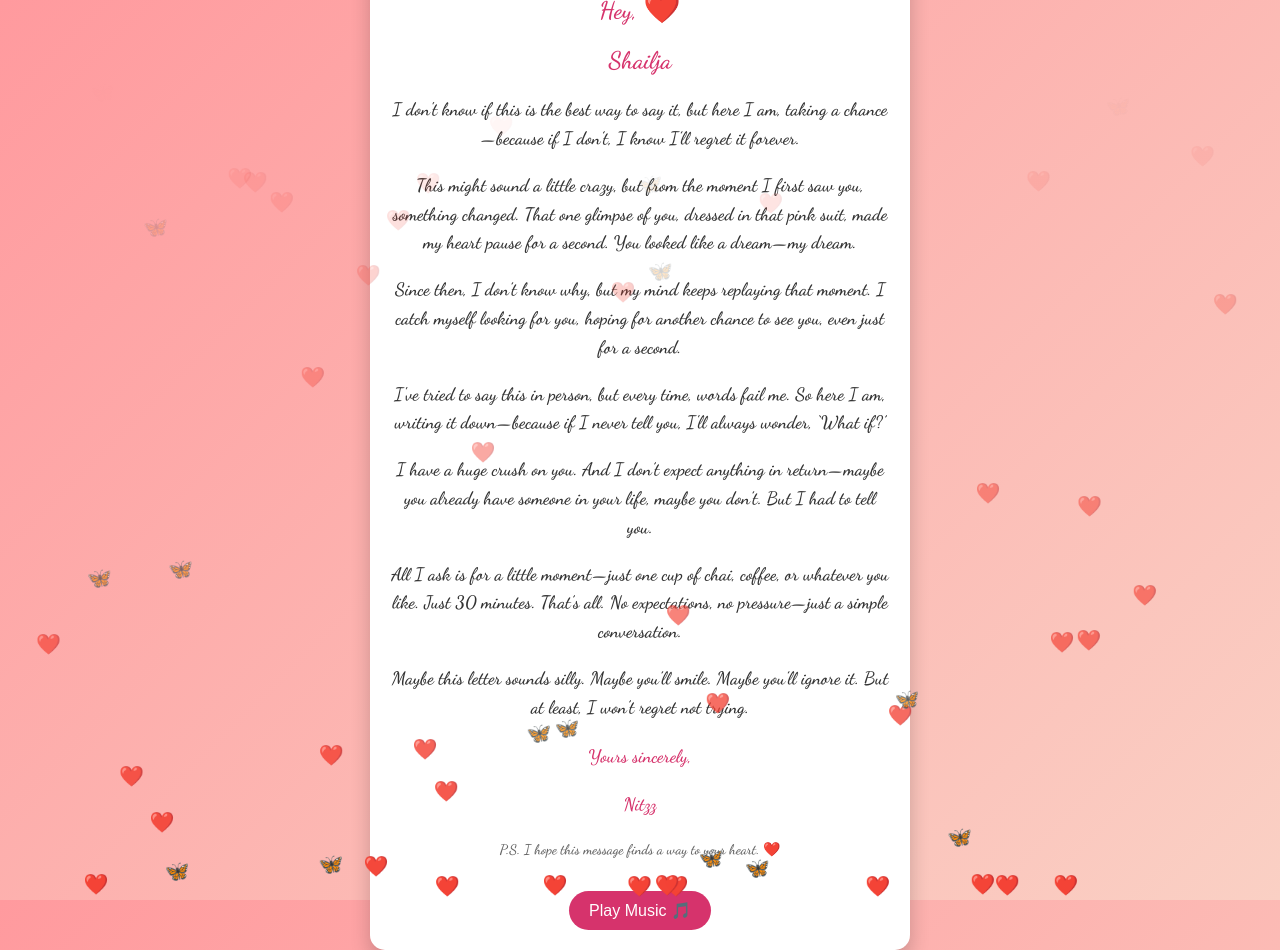
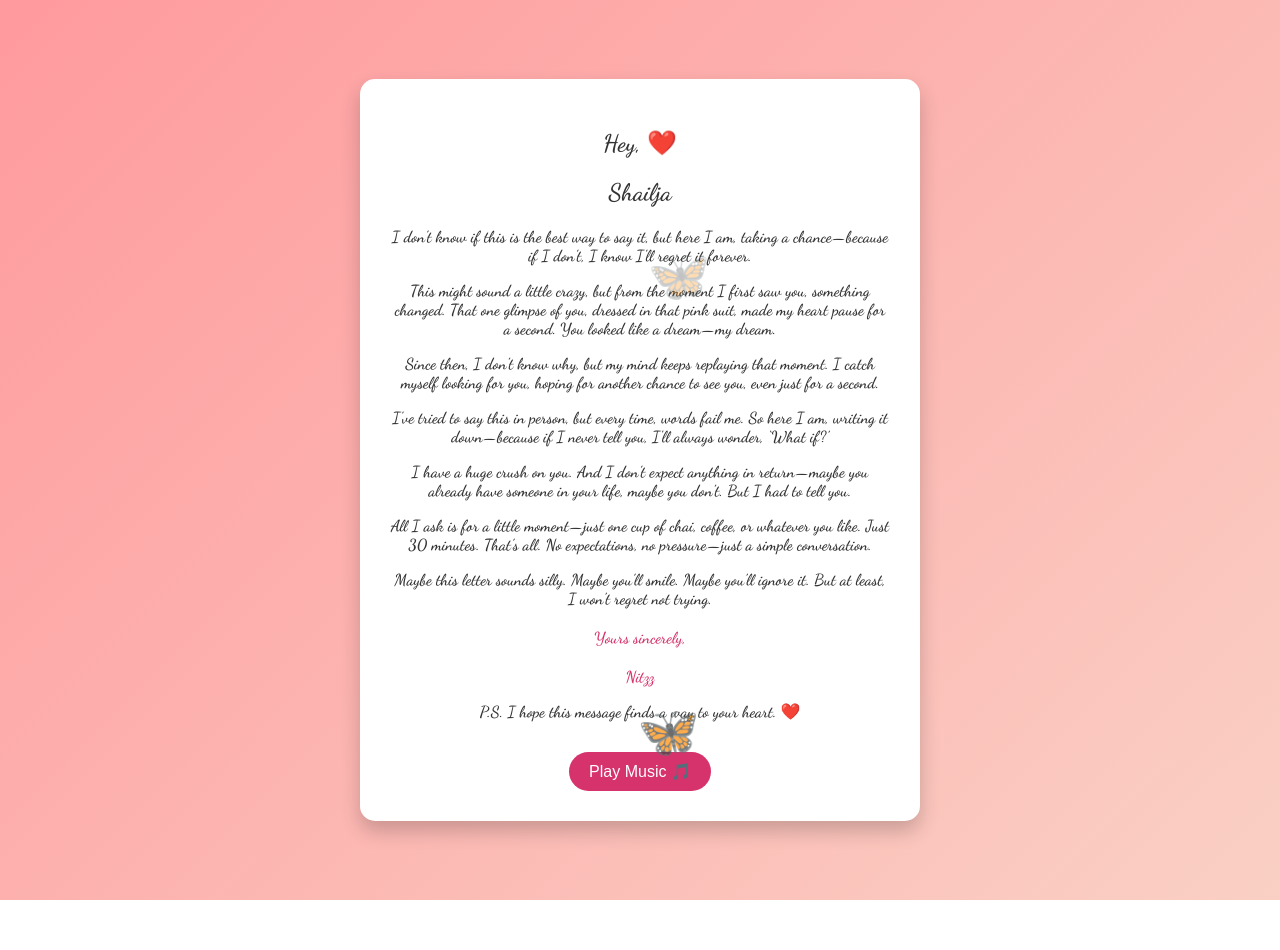
Before and after one commit to Nitz037/Nothing0, a plain HTML site: page index.html in a window 1280 px wide. After the commit the page ends 900 px from the top, so only its background shows below. Drawn offline with Linux system fonts and the light colour scheme.

Commit message:
Update index.html

```diff
--- a/index.html
+++ b/index.html
@@ -10,56 +10,36 @@
             text-align: center;
             background: linear-gradient(135deg, #ff9a9e, #fad0c4);
             margin: 0;
-            padding: 50px 20px;
+            padding: 50px 10px;
             display: flex;
             justify-content: center;
             align-items: center;
-            height: 100vh;
-            overflow: hidden;
+            min-height: 100vh;
+            overflow-y: auto;
             position: relative;
         }
         .container {
             background: white;
-            padding: 20px;
+            padding: 30px;
             border-radius: 15px;
             box-shadow: 0 10px 20px rgba(0, 0, 0, 0.2);
-            max-width: 90%;
-            width: 500px;
+            max-width: 500px;
+            width: 100%;
             animation: fadeIn 1.5s ease-in-out;
         }
         @keyframes fadeIn {
             from { opacity: 0; transform: scale(0.9); }
             to { opacity: 1; transform: scale(1); }
         }
-        .heart {
-            color: red;
-            font-size: 30px;
-            animation: heartbeat 1.5s infinite;
-        }
-        @keyframes heartbeat {
-            0% { transform: scale(1); }
-            50% { transform: scale(1.2); }
-            100% { transform: scale(1); }
-        }
-        h2 {
-            color: #d6336c;
-        }
-        p {
+        h2, p {
             color: #333;
-            font-size: 18px;
-            line-height: 1.6;
         }
         .signature {
             margin-top: 20px;
             font-weight: bold;
             color: #d6336c;
         }
-        .footer {
-            margin-top: 20px;
-            font-size: 14px;
-            color: #666;
-        }
-        .floating-hearts, .floating-butterflies {
+        .floating-butterflies {
             position: absolute;
             top: 0;
             left: 0;
@@ -67,15 +47,15 @@
             height: 100%;
             pointer-events: none;
         }
-        .heart-shape, .butterfly {
+        .butterfly {
             position: absolute;
-            bottom: 0;
-            font-size: 20px;
-            animation: floatUp 4s infinite ease-in-out;
+            opacity: 0.5;
+            font-size: 50px;
+            animation: floatUp 6s infinite ease-in-out;
         }
         @keyframes floatUp {
-            0% { transform: translateY(0); opacity: 1; }
-            100% { transform: translateY(-100vh); opacity: 0; }
+            0% { transform: translateY(100vh); opacity: 0.8; }
+            100% { transform: translateY(-10vh); opacity: 0; }
         }
         .music-button {
             margin-top: 15px;
@@ -90,22 +70,18 @@
         @media (max-width: 600px) {
             body {
                 padding: 20px;
-                height: auto;
+                display: block;
             }
             .container {
-                padding: 15px;
-                width: 100%;
-            }
-            p {
-                font-size: 16px;
+                width: 90%;
+                padding: 20px;
             }
         }
     </style>
 </head>
 <body>
-    <div class="floating-hearts"></div>
     <div class="floating-butterflies"></div><div class="container">
-    <h2>Hey, <span class="heart">❤️</span></h2>
+    <h2>Hey, ❤️</h2>
     <h2>Shailja</h2>
     <p>I don't know if this is the best way to say it, but here I am, taking a chance—because if I don’t, I know I’ll regret it forever.</p>
     <p>This might sound a little crazy, but from the moment I first saw you, something changed. That one glimpse of you, dressed in that pink suit, made my heart pause for a second. You looked like a dream—my dream.</p>
@@ -116,7 +92,7 @@
     <p>Maybe this letter sounds silly. Maybe you’ll smile. Maybe you’ll ignore it. But at least, I won’t regret not trying.</p>
     <p class="signature">Yours sincerely,</p>
     <p class="signature">Nitzz</p>
-    <p class="footer">P.S. I hope this message finds a way to your heart. ❤️</p>
+    <p>P.S. I hope this message finds a way to your heart. ❤️</p>
     <button class="music-button" onclick="playMusic()">Play Music 🎵</button>
 </div>
 
@@ -129,32 +105,17 @@
     function playMusic() {
         document.getElementById('bg-music').play();
     }
-    function createHearts() {
-        const heartContainer = document.querySelector('.floating-hearts');
-        for (let i = 0; i < 10; i++) {
-            let heart = document.createElement('div');
-            heart.innerHTML = '❤️';
-            heart.classList.add('heart-shape');
-            heart.style.left = Math.random() * 100 + 'vw';
-            heart.style.animationDuration = (Math.random() * 3 + 2) + 's';
-            heartContainer.appendChild(heart);
-            setTimeout(() => heart.remove(), 4000);
-        }
-    }
     function createButterflies() {
         const butterflyContainer = document.querySelector('.floating-butterflies');
-        for (let i = 0; i < 5; i++) {
         let butterfly = document.createElement('div');
         butterfly.innerHTML = '🦋';
         butterfly.classList.add('butterfly');
         butterfly.style.left = Math.random() * 100 + 'vw';
         butterfly.style.animationDuration = (Math.random() * 4 + 3) + 's';
         butterflyContainer.appendChild(butterfly);
-            setTimeout(() => butterfly.remove(), 5000);
+        setTimeout(() => butterfly.remove(), 6000);
     }
-    }
-    setInterval(createHearts, 1000);
-    setInterval(createButterflies, 1500);
+    setInterval(createButterflies, 2000);
 </script>
 
 </body>
```
Lines whose indentation alone changed are shown as unchanged.
